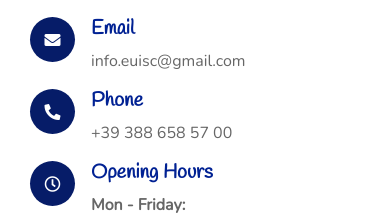
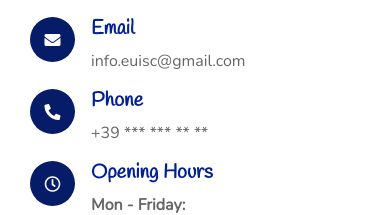
Before and after one commit to ridwanmugdha/euisc-web, a React (Create React App) app: page /contact in a window 390 px wide. Shown: the part 1100-1315 px from the top of the page. Built offline with nearby package versions, Linux system fonts and the light colour scheme.

Commit message:
Phone number needs to  change

```diff
--- a/src/components/Contact.jsx
+++ b/src/components/Contact.jsx
@@ -109,7 +109,7 @@ export default function Contact() {
                 />
                 <div className="pl-3">
                   <h5>Phone</h5>
-                  <p>+39 388 658 57 00</p>
+                  <p>+39 *** *** ** **</p>
                 </div>
               </div>
               <div className="d-flex">
```
